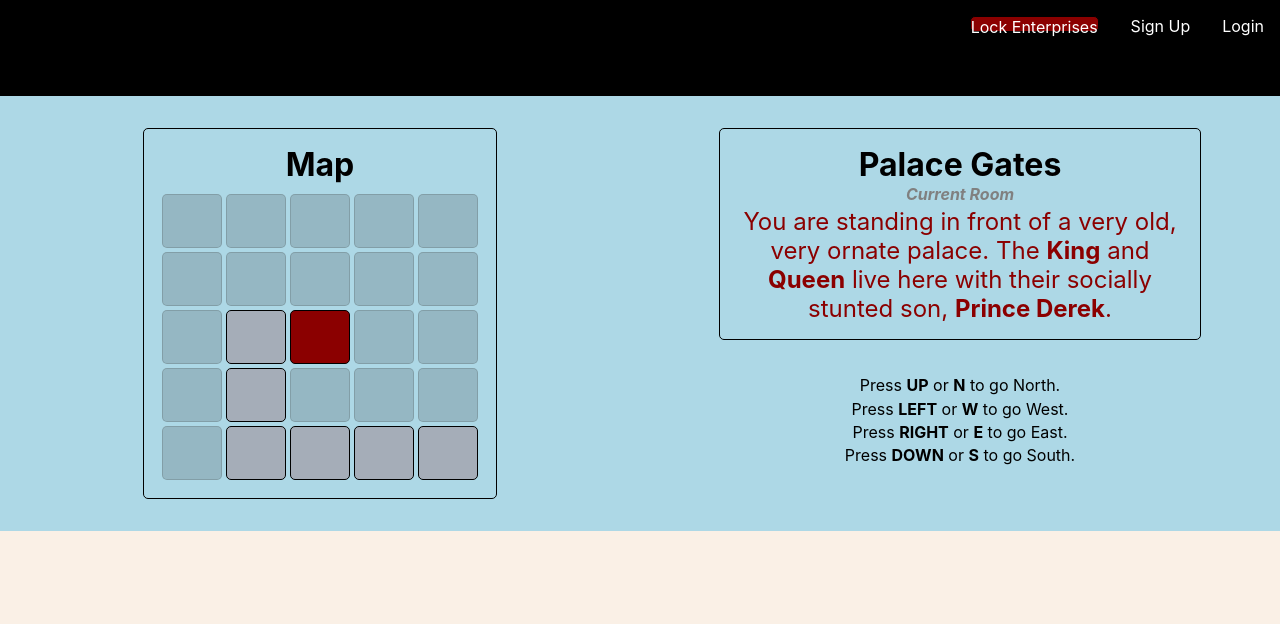
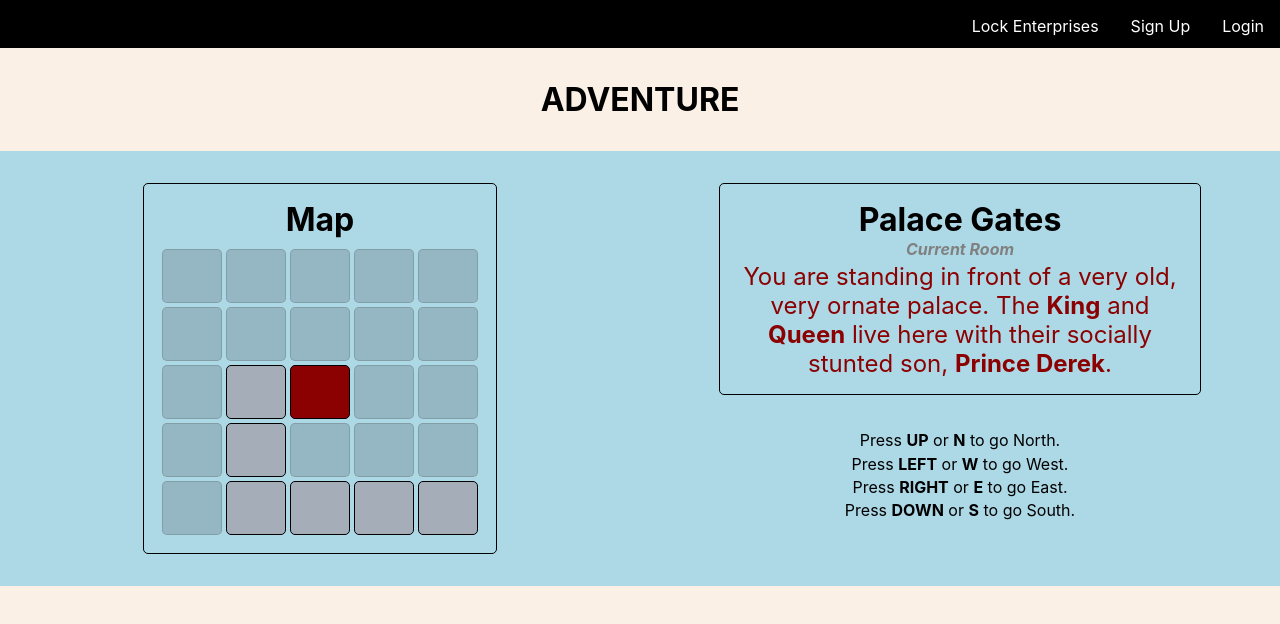
Before and after one commit to CS25bw1mud/CS-Build-Week-1-Client, a React (Create React App) app in the folder game/: page /mainview in a window 1280 px wide. Shown: the top 624 px of the page. Built offline with nearby package versions, Linux system fonts and the light colour scheme.

Commit message:
:art: class names fixed
class names fixed

```diff
--- a/game/public/index.html
+++ b/game/public/index.html
@@ -24,7 +24,7 @@
       work correctly both with client-side routing and a non-root public URL.
       Learn how to configure a non-root public URL by running `npm run build`.
     -->
-    <title>React App</title>
+    <title>ADVENTURE</title>
   </head>
   <body>
     <noscript>You need to enable JavaScript to run this app.</noscript>
--- a/game/src/components/Description.js
+++ b/game/src/components/Description.js
@@ -5,7 +5,7 @@ export default function Description(){
     return(
         <div class="desc">
             <h1 class="room">Palace Gates</h1>
-            <h2 class="current">Current Room</h2>
+            <h2 class="currentroom">Current Room</h2>
             <p class="details">You are standing in front of a very old, very ornate palace. The <strong>King</strong> and <strong>Queen</strong> live here with their socially stunted son, <strong>Prince Derek</strong>.</p>
         </div>
     )
--- a/game/src/components/MainView.js
+++ b/game/src/components/MainView.js
@@ -9,8 +9,7 @@ export default function MainView(){
     return(
         <>
         <div class="header">
-        <h1>Welcome to Lock Enterprises</h1>
-        <p>We make games, on the internet</p>
+        <h1 class="maptitle">ADVENTURE</h1>
         </div>
         <div class = "outer-box">
             <div class="left-panel">
--- a/game/src/components/Map.js
+++ b/game/src/components/Map.js
@@ -22,7 +22,7 @@ export default function Map(){
             <div class="row">
                 <div class="box hidden"></div>
                 <div class="box visible"></div>
-                <div class="box active"></div>
+                <div class="box current"></div>
                 <div class="box hidden"></div>
                 <div class="box hidden"></div>
             </div>
--- a/game/src/components/Register.js
+++ b/game/src/components/Register.js
@@ -1,4 +1,5 @@
 import React, { useState } from 'react'
+
 
 import axios from 'axios'
 
--- a/game/src/components/component-css/Description.css
+++ b/game/src/components/component-css/Description.css
@@ -16,7 +16,7 @@ strong{
     margin: 0;
 }
 
-.current{
+.currentroom{
     margin: 0;
     color: grey;
     font-style: italic;
--- a/game/src/components/component-css/MainView.css
+++ b/game/src/components/component-css/MainView.css
@@ -15,3 +15,7 @@ body{
 .right-panel{
     width: 50%;
 }
+
+.maptitle{
+    margin: 2rem;
+}
--- a/game/src/components/component-css/Map.css
+++ b/game/src/components/component-css/Map.css
@@ -40,7 +40,7 @@
     border-radius: 5px;
 }
 
-.active{
+.current{
     background-color: darkred;
     border: 1px solid black;
     border-radius: 5px;
--- a/game/src/components/headerNav/HeaderNav.css
+++ b/game/src/components/headerNav/HeaderNav.css
@@ -1,4 +1,4 @@
-.header{
+.navheader{
     background-color: black;
     height: 3rem;
     display: flex;
--- a/game/src/components/headerNav/HeaderNav.js
+++ b/game/src/components/headerNav/HeaderNav.js
@@ -5,7 +5,7 @@ import './HeaderNav.css'
 
 const HeaderNav = () => {
     return (
-        <nav className="header">
+        <nav className="navheader">
                 <NavLink to='/mainview'>Lock Enterprises</NavLink>
                 <NavLink to='/register'>Sign Up</NavLink>
                 <NavLink to='login'>Login</NavLink>
--- a/game/src/components/homeScreen/HomeScreen.css
+++ b/game/src/components/homeScreen/HomeScreen.css
@@ -2,6 +2,10 @@
     display: flex;
     flex-direction: column;
     margin-top: 0;
+
+}
+
+.upper{
 
 }
 
@@ -26,7 +30,7 @@ p{
 }
 
 .intro{
-    margin-top: 1rem;
+    margin-top: 2rem;
 }
 
 .buttons{
--- a/game/src/components/homeScreen/HomeScreen.js
+++ b/game/src/components/homeScreen/HomeScreen.js
@@ -17,9 +17,11 @@ function HomeScreen(props) {
     return (
 
             <div class="home-outer">
-                <p class="intro"><em>Lock Enterprises presents...</em></p>
-                <h1>TITLE TK ADVENTURE</h1>
-                <h2>A world of abject horror awaits!<br/>Please choose an option below.</h2>
+                <div class="upper">
+                    <p class="intro"><em>Lock Enterprises presents...</em></p>
+                    <h1>TITLE TK ADVENTURE</h1>
+                    <h2>A world of abject horror awaits!<br/>Please choose an option below.</h2>
+                </div>
                 <div class="buttons">
                     <div class="btn" onClick={goToRegister}><p class="btn-text">Register</p></div>
                     <div class="btn" onClick={goToLogin}><p class="btn-text">Login</p></div>
```
